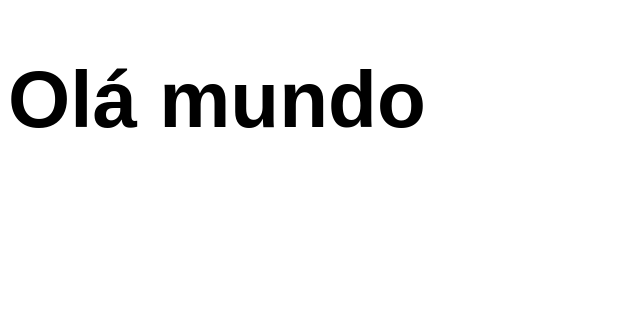
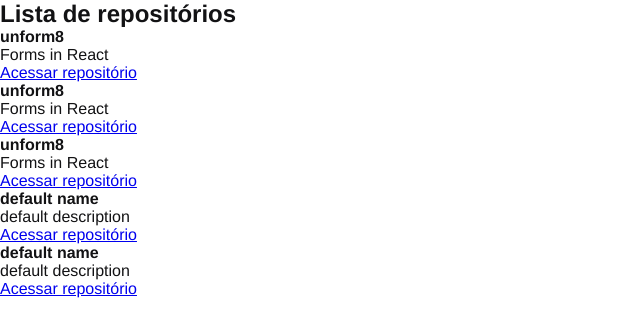
Before and after one commit to caiohenrique-developer/01-github-explorer, a React app: page / in a window 1280 px wide. Shown: the top 336 px of the page, without its empty margins (0-640 px from the left). Built offline with nearby package versions, Linux system fonts and the light colour scheme.

Commit message:
:sparkles: [ FEAT ]: Add new components passing his properties

```diff
--- a/src/App.jsx
+++ b/src/App.jsx
@@ -1,7 +1,7 @@
+import { RepositoryList } from './components/RepositoryList';
+
 import './styles/globals.scss';
 
 export function App() {
-    // throw new Error('Eita Giovana, o forninho caiu!')
-
-    return <h1>Olá mundo</h1>
+    return <RepositoryList />;
 }
--- /dev/null
+++ b/src/components/RepositoryItem.jsx
@@ -0,0 +1,9 @@
+export function RepositoryItem(props) {
+    return (
+        <li>
+            <strong>{props.info?.name ?? 'default name'}</strong>
+            <p>{props.info?.description ?? 'default description'}</p>
+            <a href={props.info?.link ?? 'default link'}>Acessar repositório</a>
+        </li>
+    )
+}
--- /dev/null
+++ b/src/components/RepositoryList.jsx
@@ -0,0 +1,23 @@
+import { RepositoryItem } from "./RepositoryItem";
+
+const repositoryInfo = {
+    name: "unform8",
+    description: "Forms in React",
+    link: "https://github.com/unform/unform"
+}
+
+export function RepositoryList() {
+    return (
+        <section className="repository-list">
+            <h1>Lista de repositórios</h1>
+
+            <ul>
+                <RepositoryItem info={repositoryInfo} />
+                <RepositoryItem info={repositoryInfo} />
+                <RepositoryItem info={repositoryInfo} />
+                <RepositoryItem />
+                <RepositoryItem />
+            </ul>
+        </section>
+    )
+}
--- a/src/styles/globals.scss
+++ b/src/styles/globals.scss
@@ -1,11 +1,10 @@
 * {
-    bottom: 0;
+    margin: 0;
     padding: 0;
     box-sizing: border-box;
 }
 
 body {
-    font-family: Arial, Helvetica, sans-serif;
-
-    h1 { font-size: 80px; }
+    font: 16px 'Helvetica Neue', Arial, sans-serif;
+    color: #121214;
 }
```
